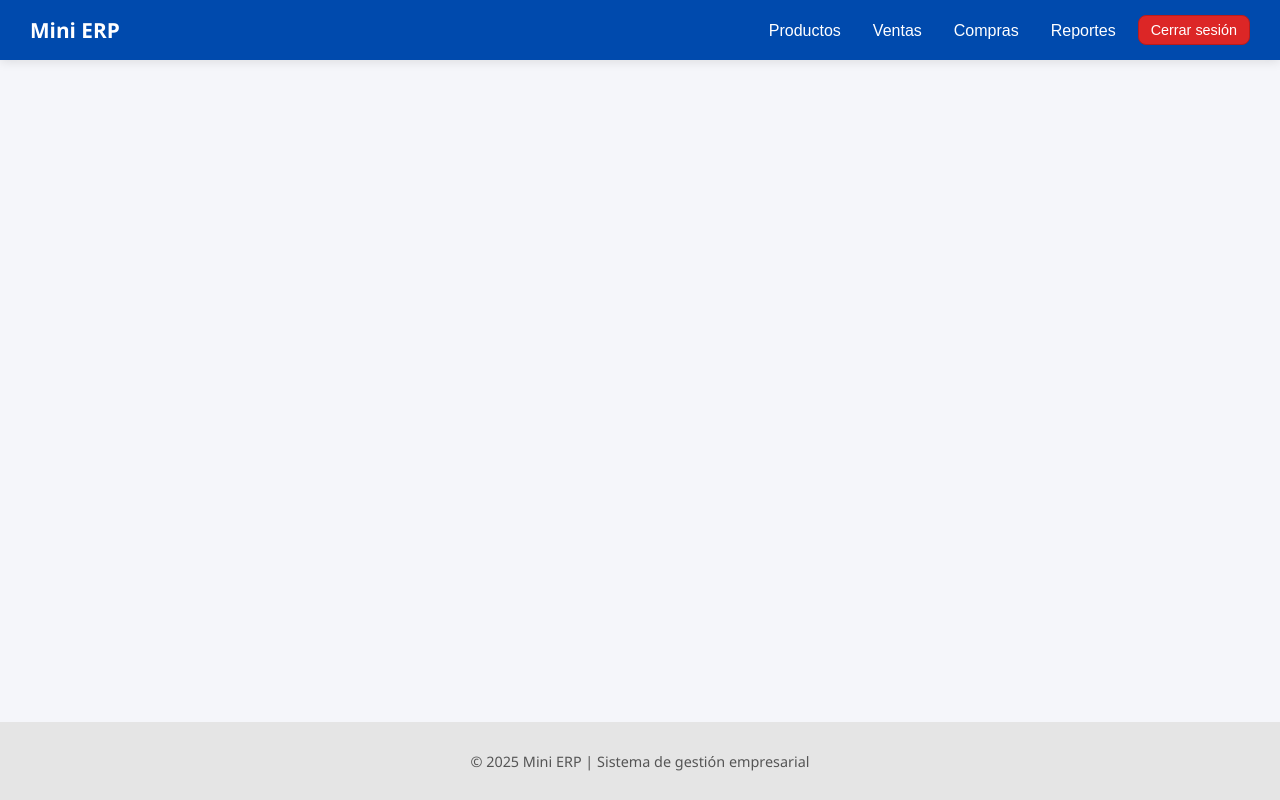
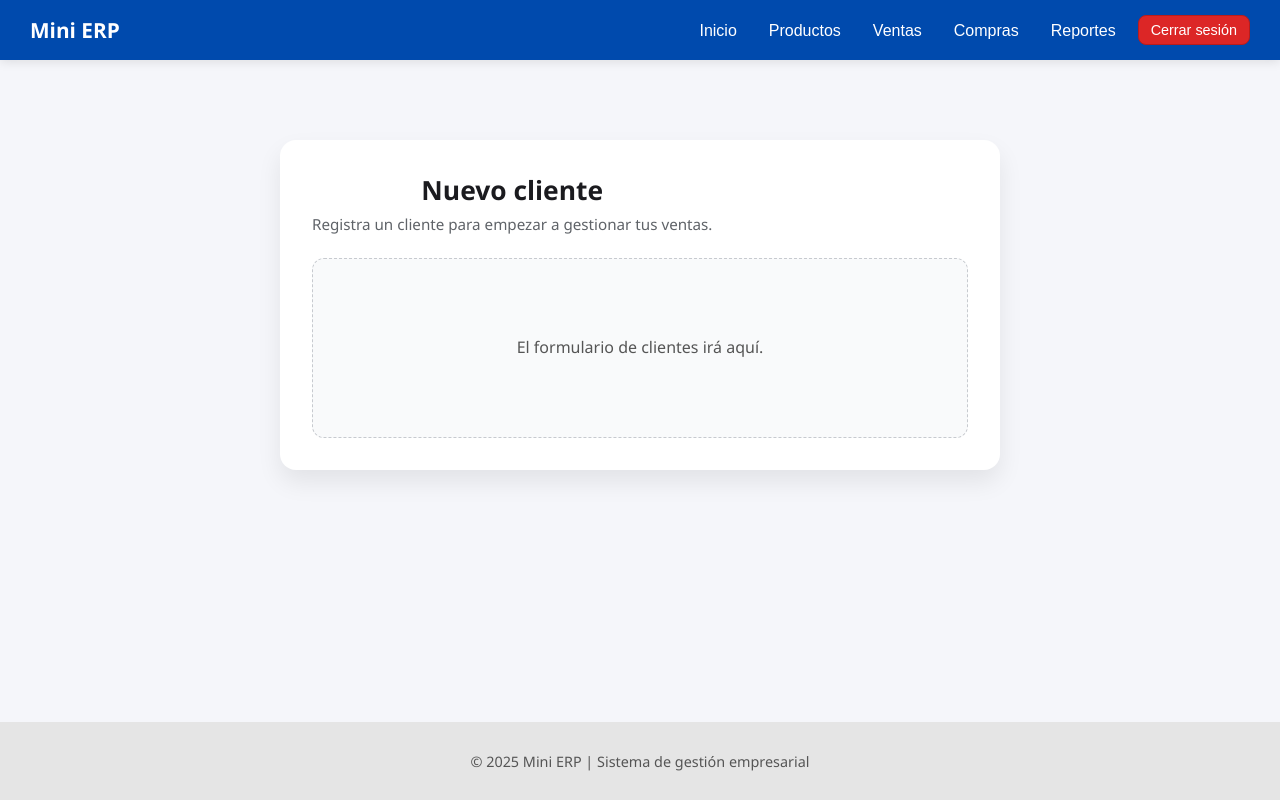
Before and after one commit to AlejoLopeda/minierp, a Vue app: page /clientes/nuevo in a window 1280 px wide. Built offline with nearby package versions, Linux system fonts and the light colour scheme.

Commit message:
Vista inicial de formulario para la creación de clientes

```diff
--- a/src/layaouts/MainLayout.vue
+++ b/src/layaouts/MainLayout.vue
@@ -4,6 +4,7 @@
       <div class="logo">Mini ERP</div>
       <nav class="navbar-right">
         <ul class="nav-links">
+          <li><button @click="irA('')" class="nav-btn">Inicio</button></li>
           <li><button @click="irA('productos')" class="nav-btn">Productos</button></li>
           <li><button @click="irA('ventas')" class="nav-btn">Ventas</button></li>
           <li><button @click="irA('compras')" class="nav-btn">Compras</button></li>
--- a/src/router/index.js
+++ b/src/router/index.js
@@ -5,6 +5,7 @@ import RegisterPage from '../views/RegisterPage.vue'
 import { useSession } from '../composables/useSession'
 import ProductosListPage from '../views/productos/ProductosListPage.vue'
 import ProductosCreatePage from '../views/productos/ProductosCreatePage.vue'
+import ClientesCreatePage from '../views/clientes/ClientesCreatePage.vue'
 
 const routes = [
   { path: '/', name: 'Home', component: HomePage, meta: { requiresAuth: true } },
@@ -12,6 +13,7 @@ const routes = [
   { path: '/registro', name: 'Registro', component: RegisterPage, meta: { noLayout: true } },
   { path: '/productos', name: 'ProductosList', component: ProductosListPage,/*  meta: { requiresAuth: true } */ },
   { path: '/productos/nuevo', name: 'ProductosCrear', component: ProductosCreatePage, /* meta: { requiresAuth: true } */ },
+  { path: '/clientes/nuevo', name: 'ClientesCrear', component: ClientesCreatePage },
 ]
 
 const router = createRouter({
--- a/src/views/HomePage.vue
+++ b/src/views/HomePage.vue
@@ -5,11 +5,51 @@
       Gestiona tus <b>ventas</b>, <b>compras</b> y <b>reportes</b> desde un mismo lugar.
     </p>
     <p>Optimiza tus procesos con un sistema rápido, intuitivo y moderno.</p>
+
+    <div class="home__cta">
+      <button type="button" class="home__primary-button" @click="irACrearCliente">
+        Empezar creando un cliente
+      </button>
+    </div>
   </div>
 </template>
 
 <script>
+import { useRouter } from 'vue-router'
+
 export default {
   name: 'HomePage',
+  setup() {
+    const router = useRouter()
+    const irACrearCliente = () => {
+      router.push({ name: 'ClientesCrear' })
+    }
+    return { irACrearCliente }
+  },
 }
 </script>
+
+<style scoped>
+.home__cta {
+  margin-top: 1.75rem;
+}
+
+/* Botón con el mismo estilo que el módulo de productos */
+.home__primary-button {
+  border-radius: 999px;
+  border: none;
+  padding: 0.75rem 1.5rem;
+  font-size: 0.95rem;
+  font-weight: 600;
+  cursor: pointer;
+  transition: transform 0.2s ease, box-shadow 0.2s ease, background-color 0.2s ease;
+  background: linear-gradient(135deg, #004aad, #0d6efd);
+  color: #fff;
+  box-shadow: 0 10px 18px rgba(13, 110, 253, 0.25);
+}
+
+.home__primary-button:hover {
+  transform: translateY(-1px);
+  box-shadow: 0 12px 20px rgba(13, 110, 253, 0.35);
+}
+</style>
--- /dev/null
+++ b/src/views/clientes/ClientesCreatePage.vue
@@ -0,0 +1,65 @@
+<template>
+  <section class="cliente-form">
+    <header class="cliente-form__header">
+      <div>
+        <h1 class="cliente-form__title">Nuevo cliente</h1>
+        <p class="cliente-form__subtitle">
+          Registra un cliente para empezar a gestionar tus ventas.
+        </p>
+      </div>
+    </header>
+
+    <div class="cliente-form__placeholder">
+      <p>El formulario de clientes irá aquí.</p>
+    </div>
+  </section>
+
+</template>
+
+<script>
+export default {
+  name: 'ClientesCreatePage',
+}
+</script>
+
+<style scoped>
+.cliente-form {
+  width: min(720px, 100%);
+  margin: 0 auto;
+  background-color: #fff;
+  border-radius: 16px;
+  padding: 2rem;
+  box-shadow: 0 12px 24px rgba(0, 0, 0, 0.08);
+}
+
+.cliente-form__header {
+  display: flex;
+  align-items: flex-start;
+  justify-content: space-between;
+  gap: 1rem;
+  margin-bottom: 1.5rem;
+}
+
+.cliente-form__title {
+  margin: 0;
+  font-size: 1.65rem;
+  font-weight: 700;
+  color: #1b1b1f;
+}
+
+.cliente-form__subtitle {
+  margin: 0.35rem 0 0;
+  color: #5f6368;
+  font-size: 0.95rem;
+}
+
+.cliente-form__placeholder {
+  display: grid;
+  place-items: center;
+  height: 180px;
+  border: 1px dashed #c7cacf;
+  border-radius: 12px;
+  background: #f9fafb;
+  color: #5f6368;
+}
+</style>
```
Also changed, not shown: 1 other file (tests, documents, lock files or other folders).
